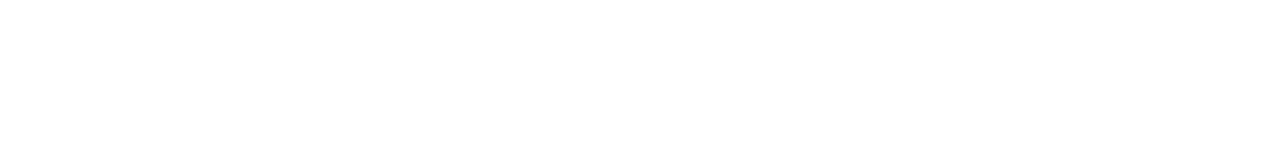
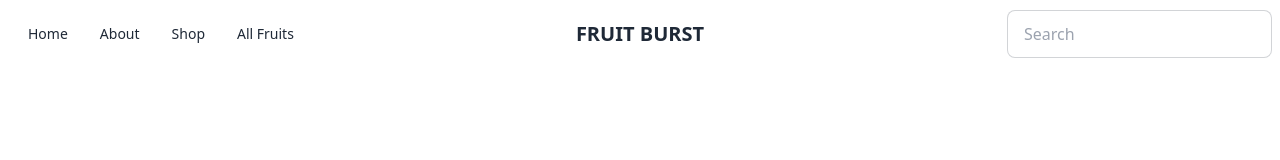
Before and after one commit to AlifAlomgir/fruit-burst, a plain HTML site: page index.html in a window 1280 px wide. Drawn offline with nearby package versions, Linux system fonts and the light colour scheme.

Commit message:
navbar partially completed

```diff
--- a/index.html
+++ b/index.html
@@ -17,13 +17,66 @@
 
     <!-- custom style -->
     <style>
-        .font-lato{
+        .font-lato {
             font-family: 'Lato', sans-serif;
         }
     </style>
+    <!-- icon link -->
+    <link rel="stylesheet" href="https://cdnjs.cloudflare.com/ajax/libs/font-awesome/4.7.0/css/font-awesome.min.css">
 </head>
 
 <body>
+
+    <header class=" md:container md:mx-auto">
+
+        <nav>
+
+            <div class="navbar bg-base-100">
+                <div class="navbar-start hidden lg:flex">
+                    <ul class="menu menu-horizontal px-1">
+                        <li><a>Home</a></li>
+                        <li><a>About</a></li>
+                        <li><a>Shop</a></li>
+                        <li><a>All Fruits</a></li>
+                    </ul>
+
+                </div>
+                <div class="navbar-center ">
+
+                    <a class="btn btn-ghost text-xl">Fruit Burst</a>
+
+                </div>
+                <div class="navbar-end ml-auto ">
+
+                    <div class="dropdown">
+                        <div tabindex="0" role="button" class="btn btn-ghost lg:hidden">
+                            <svg xmlns="http://www.w3.org/2000/svg" class="h-5 w-5" fill="none" viewBox="0 0 24 24"
+                                stroke="currentColor">
+                                <path stroke-linecap="round" stroke-linejoin="round" stroke-width="2"
+                                    d="M4 6h16M4 12h8m-8 6h16" />
+                            </svg>
+                        </div>
+                        <ul tabindex="0"
+                            class="menu menu-sm dropdown-content mt-3 z-[1] p-2 shadow bg-base-100 rounded-box w-52">
+                            <li><a>Home</a></li>
+                            <li><a>About</a></li>
+                            <li><a>Shop</a></li>
+                            <li><a>All Fruits</a></li>
+                        </ul>
+                    </div>
+                    <div class="form-control">
+                        <input type="text" placeholder="Search" class="input input-bordered w-24 md:w-auto" />
+
+                      </div>
+
+                    <!-- <div class="hidden lg:block"><a class="btn  ">Button</a></div> -->
+                </div>
+            </div>
+
+
+        </nav>
+
+    </header>
 
 
 
```
